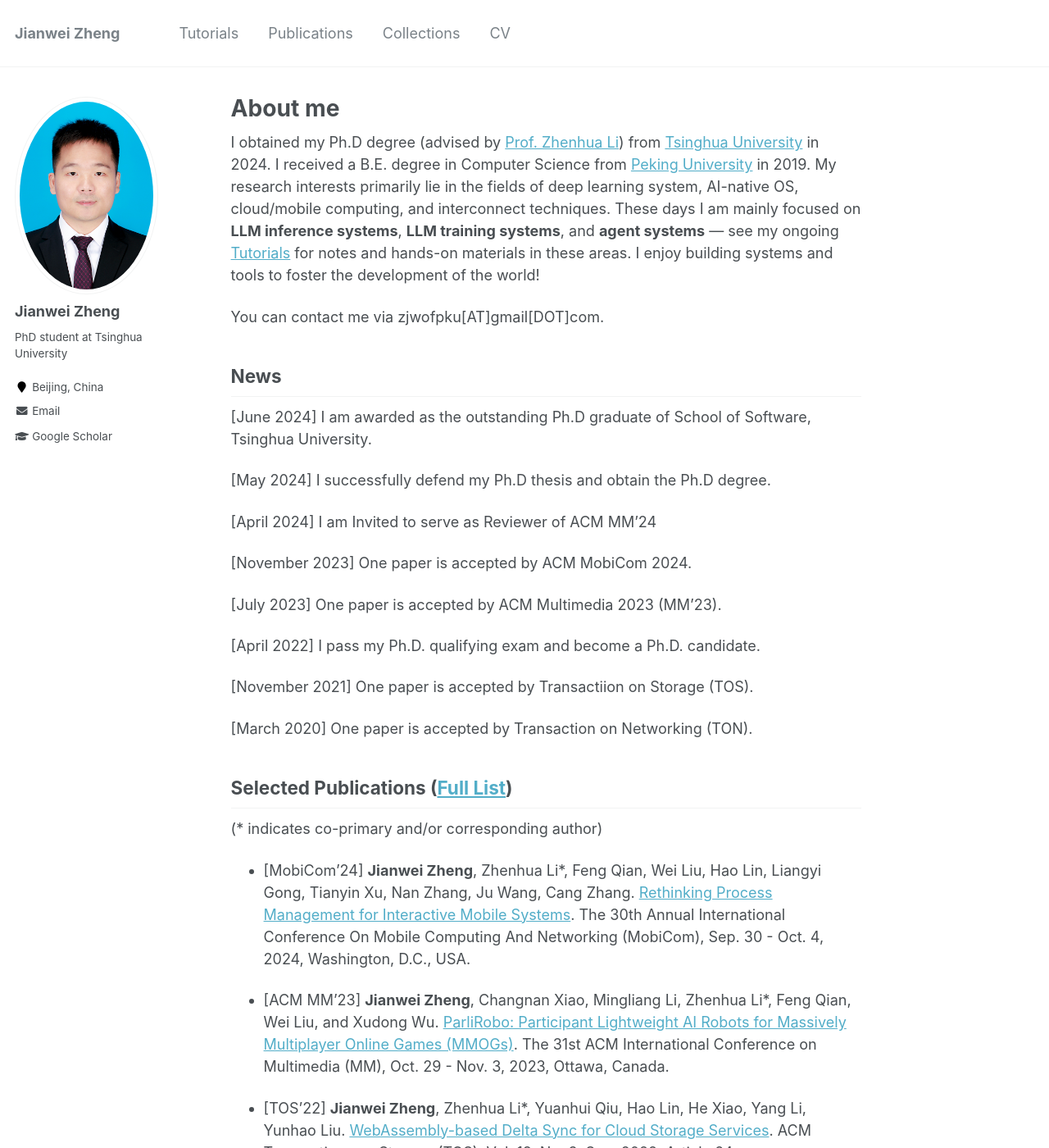
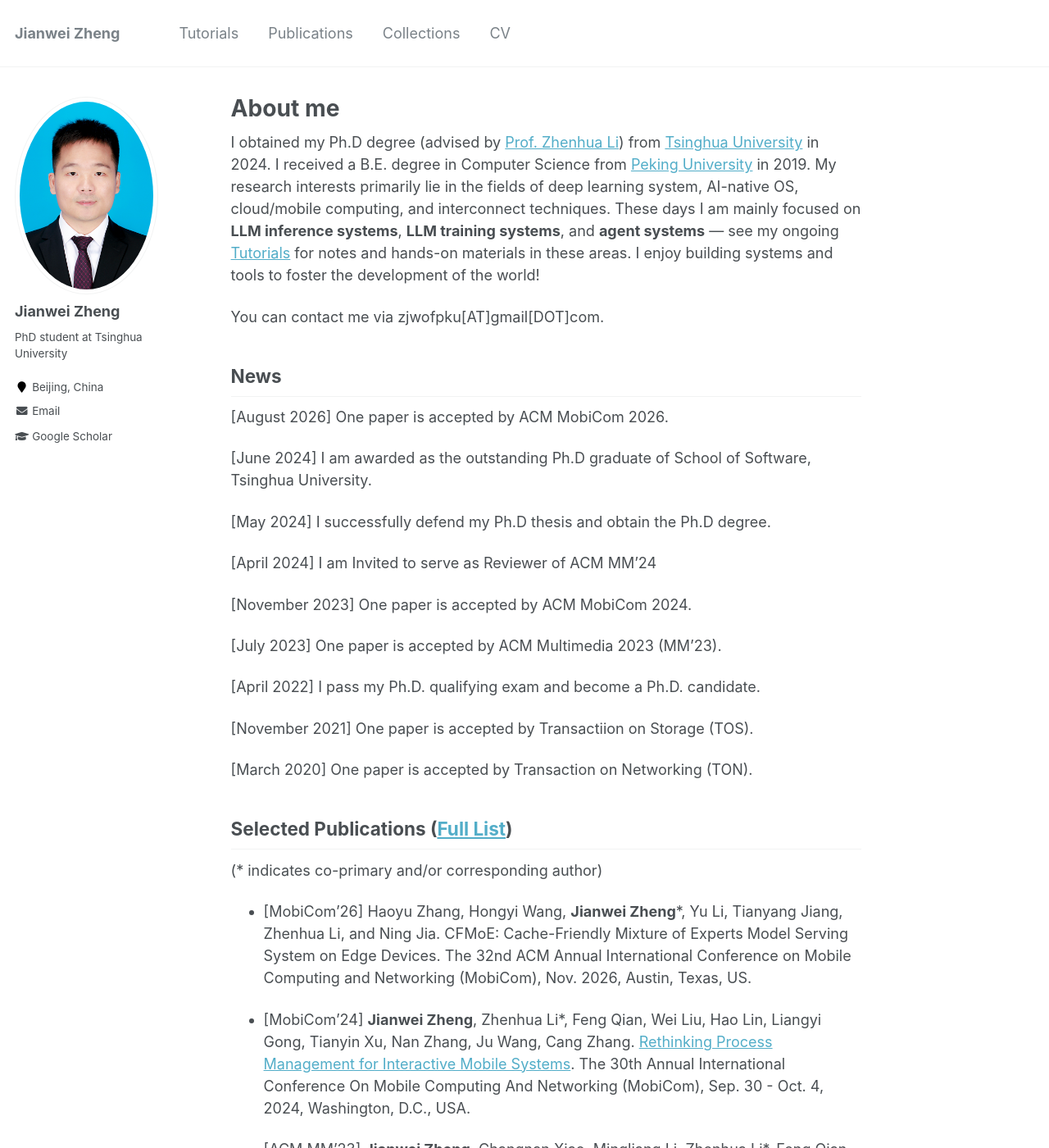
Before and after one commit to jwzheng96/jwzheng96.github.io, a Jekyll site: the page built from _pages/about.md, in a window 1280 px wide and 1400 px high. Shown: the whole window at 82% size. Built offline with Jekyll 4.4.1, drawn with Linux system fonts in a browser that asks for light colours.

Commit message:
add MobiCom'26-CFMoE

```diff
--- a/_pages/about.md
+++ b/_pages/about.md
@@ -18,6 +18,8 @@ You can contact me via zjwofpku[AT]gmail[DOT]com.
 
 
 ## News
+[August 2026] One paper is accepted by ACM MobiCom 2026.
+
 [June 2024] I am awarded as the outstanding Ph.D graduate of School of Software, Tsinghua University.
 
 [May 2024] I successfully defend my Ph.D thesis and obtain the Ph.D degree.
@@ -37,6 +39,12 @@ You can contact me via zjwofpku[AT]gmail[DOT]com.
 ## Selected Publications ([Full List](/publications/))
 
 (* indicates co-primary and/or corresponding author)
+- [MobiCom'26] Haoyu Zhang, Hongyi Wang, **Jianwei Zheng***, Yu Li, Tianyang
+  Jiang, Zhenhua Li, and Ning Jia. CFMoE: Cache-Friendly Mixture of Experts
+  Model Serving System on Edge Devices. The 32nd ACM Annual International
+  Conference on Mobile Computing and Networking (MobiCom), Nov. 2026, Austin,
+  Texas, US.
+
 - [MobiCom'24] **Jianwei Zheng**, Zhenhua Li*, Feng Qian, Wei Liu, Hao Lin, Liangyi Gong, Tianyin Xu, Nan Zhang, Ju Wang, Cang Zhang. [Rethinking Process Management for Interactive Mobile Systems]({{site.baseurl}}/static/files/MobiCom24_SUR.pdf). The 30th Annual International Conference On Mobile Computing And Networking (MobiCom), Sep. 30 - Oct. 4, 2024, Washington, D.C., USA.
 <!--
   [![MobiCom2024](https://img.shields.io/badge/MobiCom-2024-brightgreen.svg)](https://sigmobile.org/mobicom/2024/) -->
```
Also changed, not shown: _pages/publications.md (+6 -0 lines).
